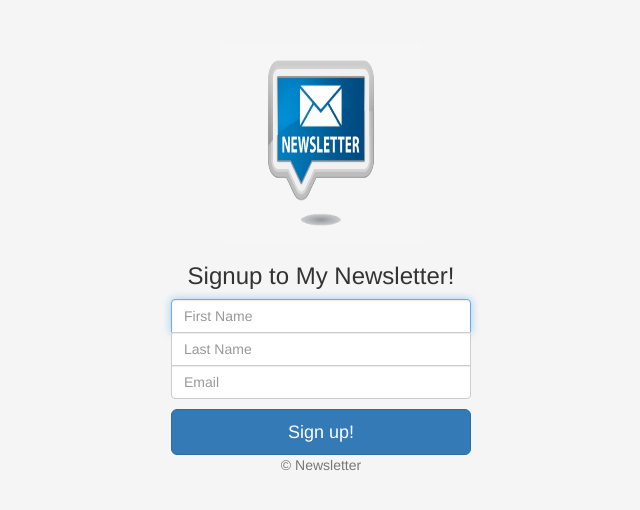
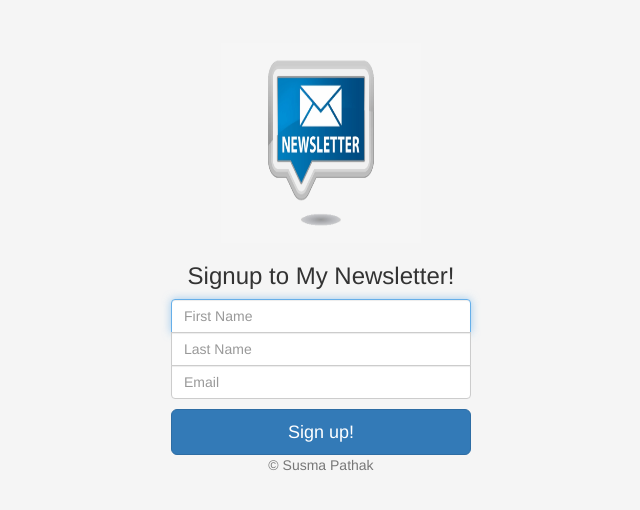
Before and after one commit to susmapathak/newsletter-singup, a website: page signup.html in a window 1280 px wide. Shown: the part 136-646 px from the top of the page, 319-959 px from the left. Drawn offline with nearby package versions, Linux system fonts and the light colour scheme.

Commit message:
copy right text changed

```diff
--- a/signup.html
+++ b/signup.html
@@ -60,7 +60,7 @@
     <input type="email" name="email" class="form-control bottom" id="floatingPassword" placeholder="Email" required>
 
     <button class="btn btn-lg btn-primary btn-block" type="submit">Sign up!</button>
-    <p class="mt-5 mb-3 text-muted">&copy; Newsletter</p>
+    <p class="mt-5 mb-3 text-muted">&copy; Susma Pathak</p>
   </form>
 </main>
 
```
